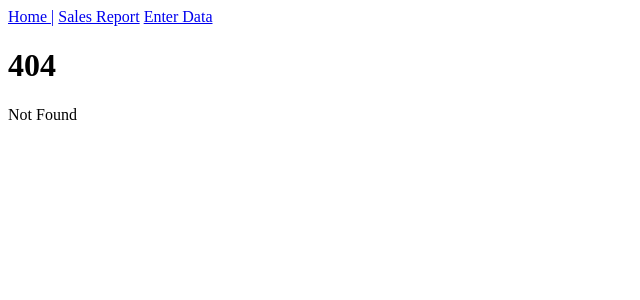
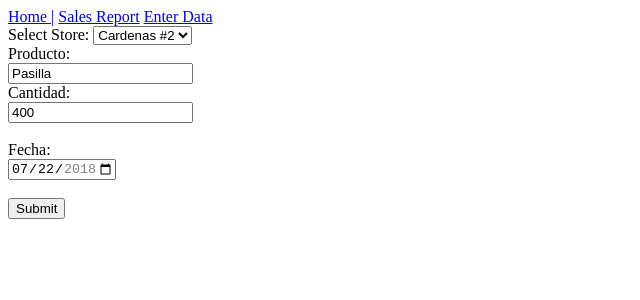
Before and after one commit to ejimeneztech/emival, a SvelteKit app: page /add in a window 1280 px wide. Before the commit this address had no page. Shown: the top 300 px of the page, without its empty margins (0-640 px from the left). Built offline with nearby package versions, Linux system fonts and the light colour scheme.

Commit message:
added form; working on db connection

```diff
--- a/package.json
+++ b/package.json
@@ -15,6 +15,10 @@
 		"vite": "^5.0.3"
 	},
 	"dependencies": {
-		"@sveltejs/adapter-vercel": "^5.4.6"
+		"@sveltejs/adapter-vercel": "^5.4.6",
+		"dotenv": "^16.4.5",
+		"mysql2": "^3.11.4",
+		"pg": "^8.13.1",
+		"prisma": "^5.21.1"
 	}
 }
--- /dev/null
+++ b/src/routes/add/+page.svelte
@@ -0,0 +1,22 @@
+<script>
+
+</script>
+
+<label for="cars">Select Store:</label>
+
+<select name="cars" id="cars">
+  <option value="volvo">Cardenas #2</option>
+  <option value="saab">Superior #4</option>
+  <option value="mercedes">El Torito</option>
+  <option value="audi">Walmart</option>
+</select>
+
+<form action="/action_page.php">
+    <label for="pname">Producto:</label><br>
+    <input type="text" id="pname" name="pname" value="Pasilla"><br>
+    <label for="qnty">Cantidad:</label><br>
+    <input type="text" id="qnty" name="qnty" value="400"><br><br>
+    <label for="start">Fecha:</label><br>
+    <input type="date" id="start" name="trip-start" value="2018-07-22" min="2018-01-01" max="2018-12-31" /><br><br>
+    <input type="submit" value="Submit">
+  </form>
--- /dev/null
+++ b/src/routes/api/data/+server.js
@@ -0,0 +1,22 @@
+// src/routes/api/data/+server.js
+import pkg from 'pg';
+const { Client } = pkg;
+
+export async function GET() {
+  const client = new Client({ connectionString: process.env.DATABASE_URL });
+
+  try {
+    await client.connect();
+    const result = await client.query('SELECT * FROM your_table');
+    return new Response(JSON.stringify(result.rows), {
+      headers: { 'Content-Type': 'application/json' },
+    });
+  } catch (error) {
+    console.error('Database error:', error);
+    return new Response(JSON.stringify({ error: 'Failed to fetch data' }), {
+      status: 500,
+    });
+  } finally {
+    await client.end();
+  }
+}
--- a/src/routes/reports/+page.server.js
+++ b/src/routes/reports/+page.server.js
@@ -0,0 +1,6 @@
+// src/routes/my-page/+page.server.js
+export async function load({ fetch }) {
+    const res = await fetch('/api/data');
+    const data = await res.json();
+    return { data };
+  }
--- a/vite.config.js
+++ b/vite.config.js
@@ -1,6 +1,13 @@
 import { sveltekit } from '@sveltejs/kit/vite';
 import { defineConfig } from 'vite';
+import dotenv from 'dotenv';
+
+// Load environment variables from .env
+dotenv.config();
 
 export default defineConfig({
-	plugins: [sveltekit()]
+	plugins: [sveltekit()],
+	define: {
+		'process.env': process.env, // Makes env variables available in your app
+	},
 });
```
Also changed, not shown: src/routes/reports/+page.svelte (+18 -2 lines), src/routes/add/+page.server.js (added), 2 other files (tests, documents, lock files or other folders).
